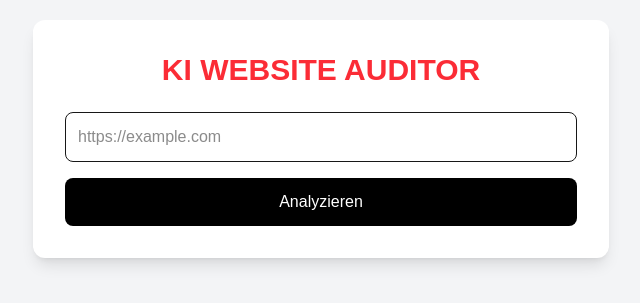
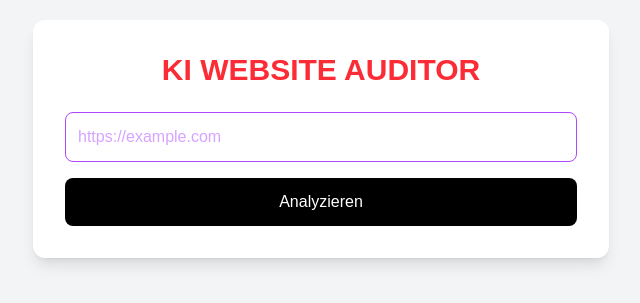
Before and after one commit to tkc-center/ai-website-auditor, a Next.js app: page / in a window 1280 px wide. Shown: the part 261-564 px from the top of the page, without its empty margins (319-959 px from the left). Built offline with nearby package versions, Linux system fonts and the light colour scheme.

Commit message:
Update page.js

```diff
--- a/src/app/page.js
+++ b/src/app/page.js
@@ -86,11 +86,11 @@ export default function Home() {
         </h1>
 
         <input
-          type="text-purple-500 text "
+          type="text "
           placeholder="https://example.com"
           value={url}
           onChange={(e) => setUrl(e.target.value)}
-          className="w-full border p-3 rounded-lg mb-4"
+          className="w-full border  p-3 rounded-lg mb-4 text-purple-500"
         />
 
         <button
@@ -109,7 +109,7 @@ export default function Home() {
         {score && (
           <div className="mt-6 space-y-4">
 
-            <h2 className="text-2xl font-bold text-center text-red">
+            <h2 className="text-2xl font-bold text-center text-purple-500">
               Overall Score: {score.final.toFixed(0)}%
             </h2>
 
@@ -131,7 +131,7 @@ function Bar({ label, value }) {
   return (
     <div>
 
-      <div className="flex justify-between mb-1 text-sm">
+      <div className="flex justify-between mb-1 text-sm text-purple-500">
         <span>{label}</span>
         <span>{value.toFixed(0)}%</span>
       </div>
```
